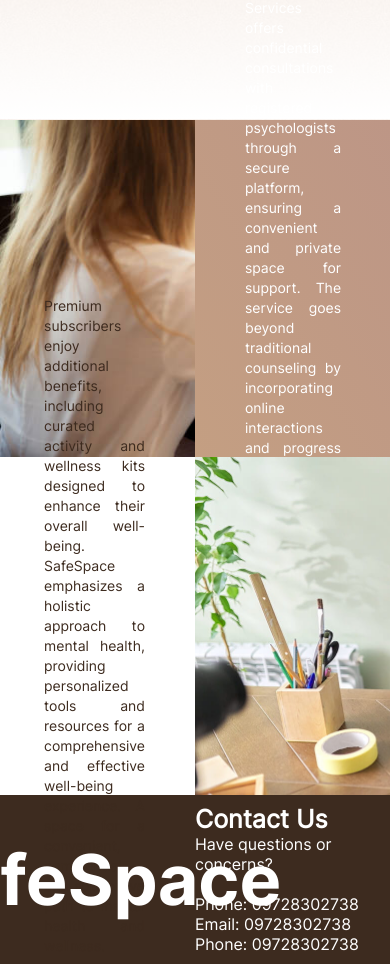
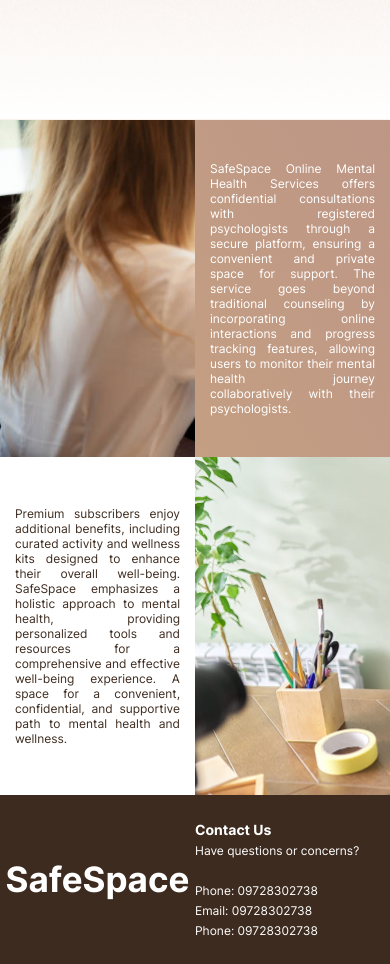
Before and after one commit to sanitee2/SafePlace, a plain HTML site: page index.html in a window 390 px wide. Shown: the part 700-1664 px from the top of the page. Drawn offline with Linux system fonts and the light colour scheme.

Commit message:
New Additions

```diff
--- a/assets/css/style.css
+++ b/assets/css/style.css
@@ -48,7 +48,6 @@
   height: 60px;
   display: flex;
   justify-content: center;
-  /* background-color: var(--brown); */
   background: linear-gradient(60deg, #c7a380, #bd9686);
   align-items: center;
 }
@@ -214,6 +213,11 @@
   width: 50%;
 }
 
+footer .contacts .cont-item .title-cont {
+  font-size: 25px;
+  font-family: f-b;
+}
+
 @media screen and (max-width: 1200px) {
 
   header .header-div {
@@ -236,4 +240,46 @@
     font-size: 14px;
     line-height: 20px;
   }
+
+  footer .ftr-logo span {
+    font-size: 40px;
+  }
+
+  footer .contacts .cont-item .title-cont {
+    font-size: 18px;
+  }
+
+  footer .contacts .cont-item span {
+    font-size: 15px;
+  }
 }
+
+@media screen and (max-width: 600px) {
+  .supp-text {
+    font-size: 12px;
+    line-height: 20px;
+  }
+
+  .supp-text p {
+    width: 100%;
+    padding-left: 15px;
+    padding-right: 15px;
+
+  }
+
+  .supp-text {
+    line-height: 15px;
+  }
+
+  footer .ftr-logo span {
+    font-size: 35px;
+  }
+
+  footer .contacts .cont-item .title-cont {
+    font-size: 14px;
+  }
+
+  footer .contacts .cont-item span {
+    font-size: 12px;
+  }
+}
--- a/index.html
+++ b/index.html
@@ -64,7 +64,7 @@
     </div>
     <div class="contacts">
       <div class="cont-item">
-        <span style="font-size: 25px; font-weight: bold;">Contact Us</span><br>
+        <span class="title-cont">Contact Us</span><br>
         <span>Have questions or concerns?</span>
         <br>
         <br>
```
